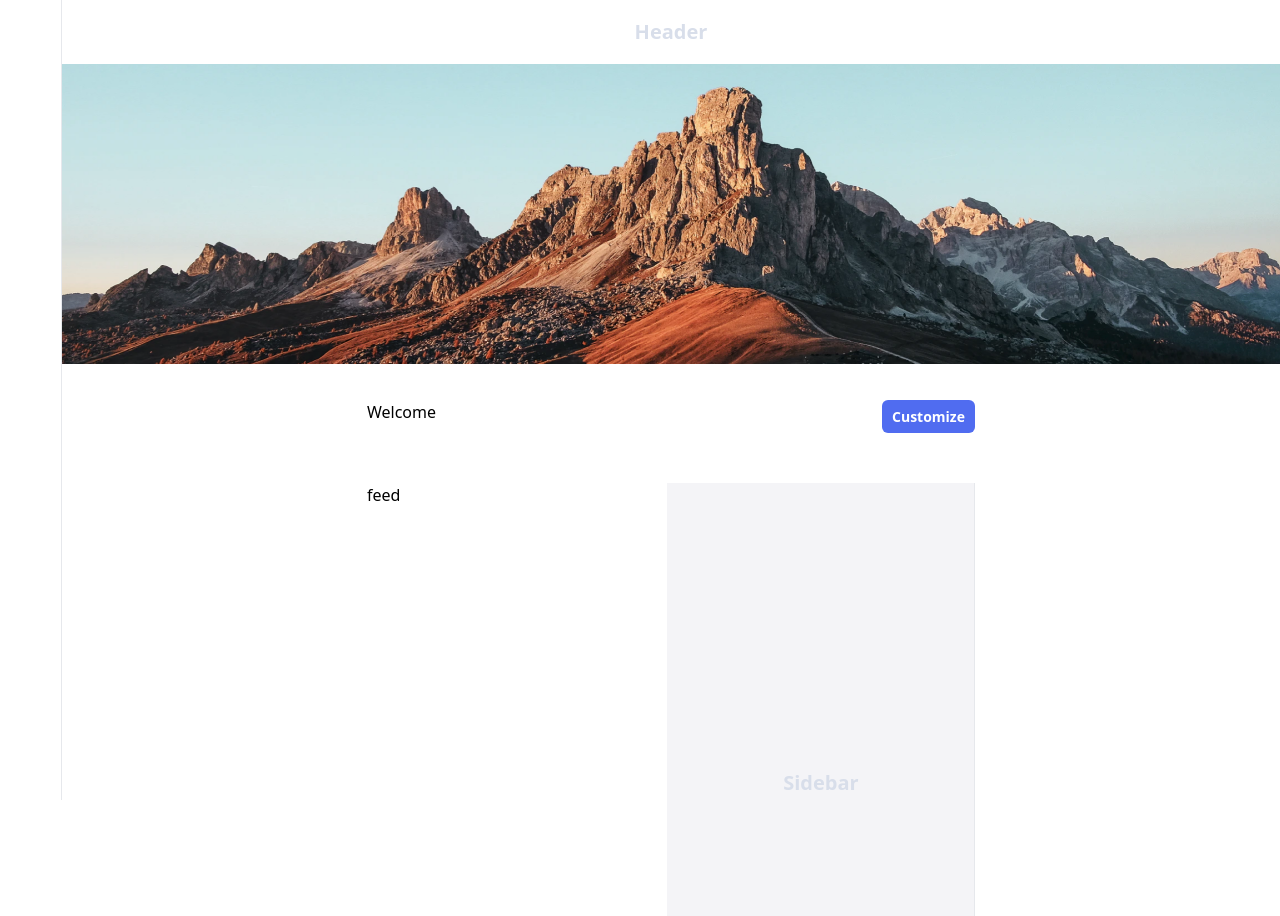
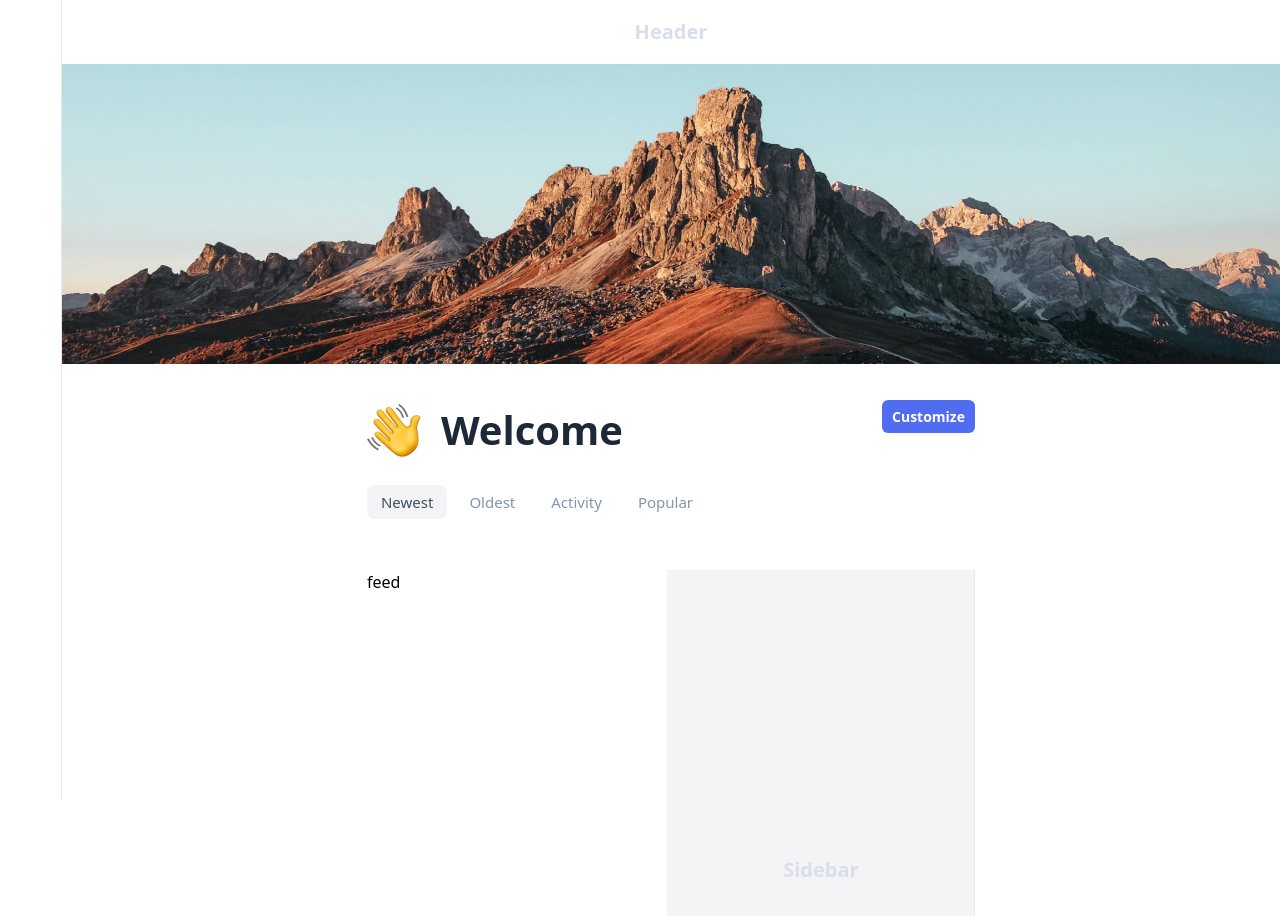
Before and after one commit to redtxai/event-form, a React (Create React App) app: page / in a window 1280 px wide. Shown: the top 916 px of the page. Built offline with nearby package versions, Linux system fonts and the light colour scheme.

Commit message:
Implements the header of the feed

```diff
--- a/src/pages/landpage/components/landpage-body/components/landpage-body-header/LandpageBodyHeader.tsx
+++ b/src/pages/landpage/components/landpage-body/components/landpage-body-header/LandpageBodyHeader.tsx
@@ -1,11 +1,54 @@
+import { useState } from "react"
 import Button from "../../../../../../components/button/Button"
+import Title from "../../../../../../components/title/Title"
+
+type FeedNavigation = 'newest' | 'oldest' | 'activity' | 'popular'
 
 const LandpageBodyHeader = () => {
-  return <header className="w-full flex justify-between">
-    <section>
-      Welcome
+  const[active, setActive] = useState<FeedNavigation>('newest')
+
+  return <header className="w-full relative">
+    <section className="w-full flex items-center">
+      <img src="/assets/img/hand.png" alt="welcome-icon"/><Title text="Welcome" type="large" className="ml-5"></Title>
     </section>
-    <Button text="Customize" className="py-2 px-2.5 rounded-md bg-indigo-550 font-bold text-sm text-white leading-4-05"></Button>
+    <section className="flex items-center h-9 mt-6">
+      <a href="#newest" className={`rounded-lg
+        text-sm-intermediate
+        leading-4-06
+        py-2 px-3.5
+        ${active === 'newest' ? 'bg-zinc-75 text-slate-650' : 'text-gray-450' }`}
+        onClick={() => setActive('newest')}>
+        Newest
+      </a>
+      <a href="#oldest" className={`rounded-lg
+        text-sm-intermediate
+        leading-4-06
+        py-2 px-3.5
+        ml-2
+        ${active === 'oldest' ? 'bg-zinc-75 text-slate-650' : 'text-gray-450' }`}
+        onClick={() => setActive('oldest')}>
+        Oldest
+      </a>
+      <a href="#activity" className={`rounded-lg
+        text-sm-intermediate
+        leading-4-06
+        py-2 px-3.5
+        ml-2
+        ${active === 'activity' ? 'bg-zinc-75 text-slate-650' : 'text-gray-450' }`}
+        onClick={() => setActive('activity')}>
+        Activity
+      </a>
+      <a href="#popular" className={`rounded-lg
+        text-sm-intermediate
+        leading-4-06
+        py-2 px-3.5
+        ml-2
+        ${active === 'popular' ? 'bg-zinc-75 text-slate-650' : 'text-gray-450' }`}
+        onClick={() => setActive('popular')}>
+        Popular
+      </a>
+    </section>
+    <Button text="Customize" className="py-2 px-2.5 rounded-md bg-indigo-550 font-bold text-sm text-white leading-4-05 absolute top-0 right-0"></Button>
   </header>
 }
 
--- a/src/styles.css
+++ b/src/styles.css
@@ -619,6 +619,9 @@ select {
 .right-0 {
   right: 0px;
 }
+.top-0 {
+  top: 0px;
+}
 .z-10 {
   z-index: 10;
 }
@@ -655,6 +658,9 @@ select {
 .ml-5 {
   margin-left: 1.25rem;
 }
+.mt-6 {
+  margin-top: 1.5rem;
+}
 .box-border {
   box-sizing: border-box;
 }
@@ -684,6 +690,9 @@ select {
 }
 .h-16 {
   height: 4rem;
+}
+.h-9 {
+  height: 2.25rem;
 }
 .max-h-80 {
   max-height: 20rem;
@@ -847,6 +856,14 @@ select {
 .px-8 {
   padding-left: 2rem;
   padding-right: 2rem;
+}
+.px-3\.5 {
+  padding-left: 0.875rem;
+  padding-right: 0.875rem;
+}
+.px-3 {
+  padding-left: 0.75rem;
+  padding-right: 0.75rem;
 }
 .px-2\.5 {
   padding-left: 0.625rem;
```
Also changed, not shown: public/assets/img/hand.png (added).
